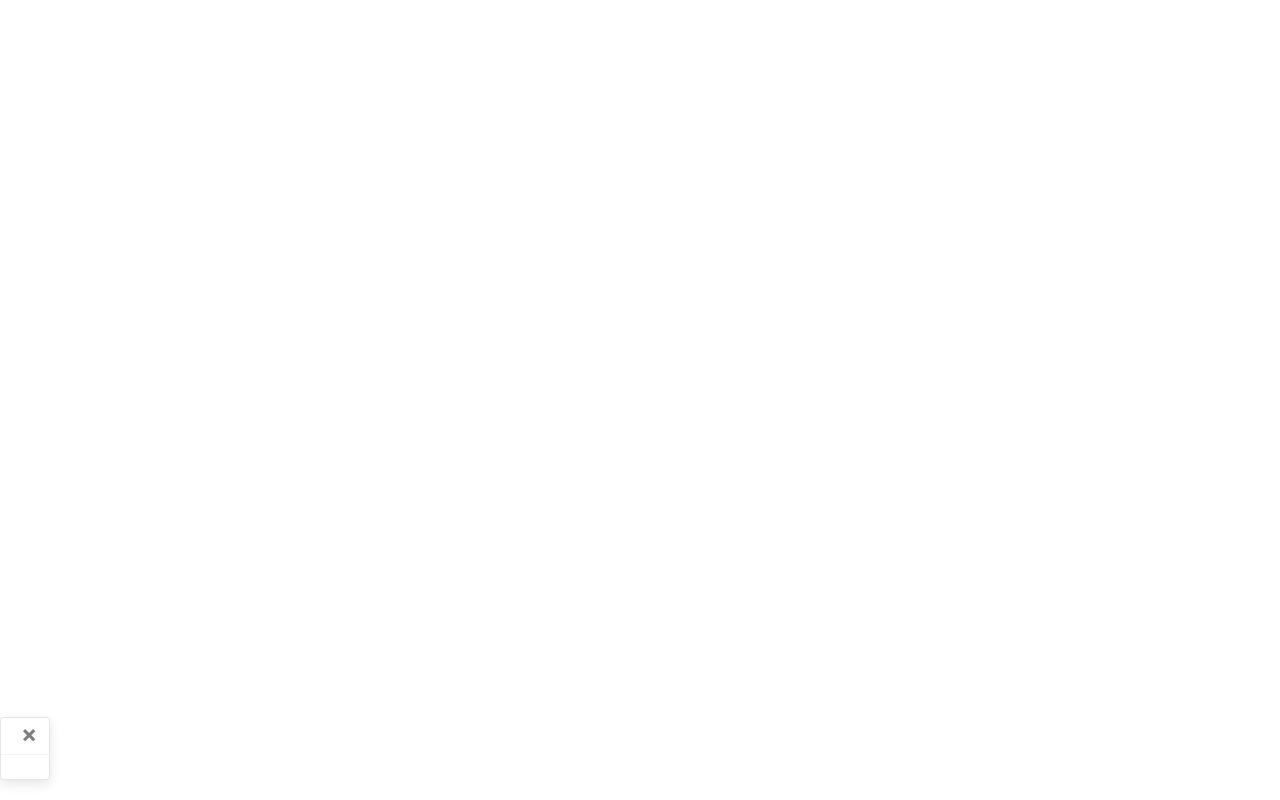
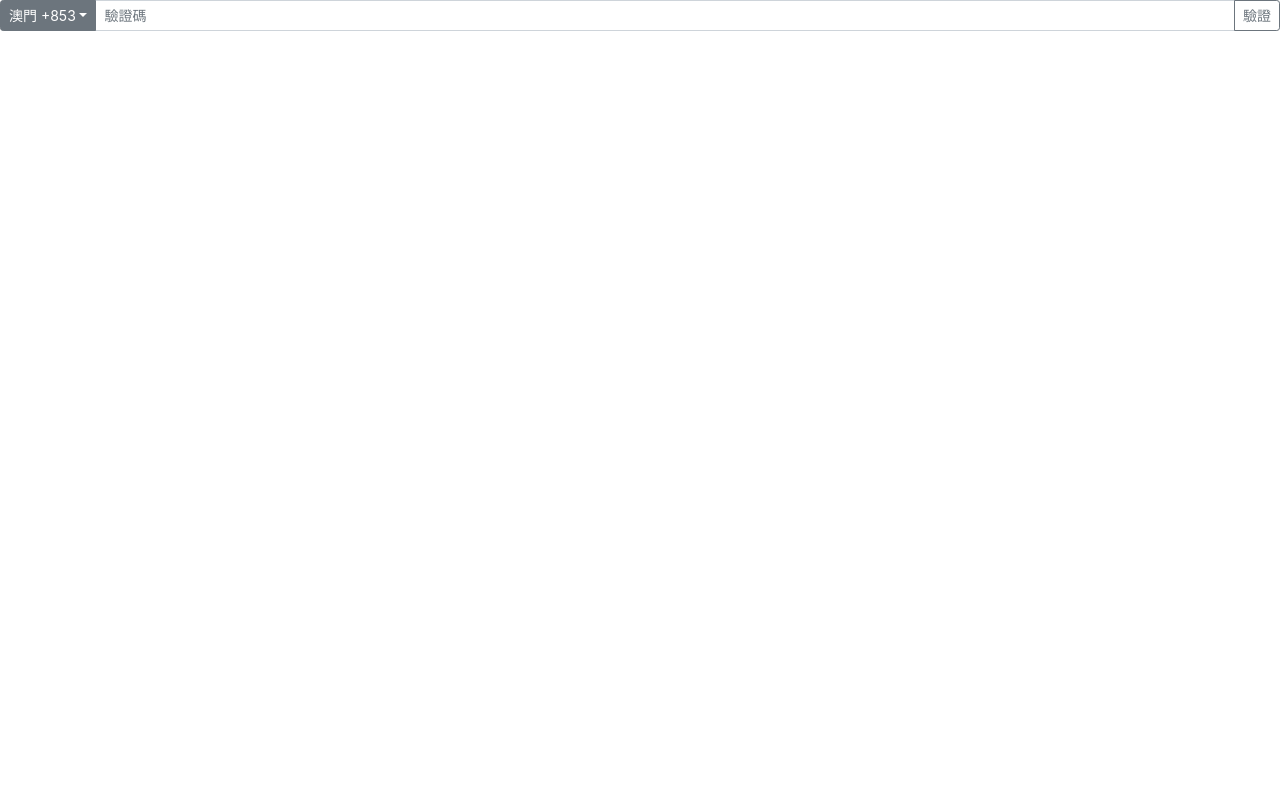
Before and after one commit to pkkwilliam/online-shopping-cargo-parent, a React (Create React App) app: page / in a window 1280 px wide. Built offline with nearby package versions, Linux system fonts and the light colour scheme.

Commit message:
finished parent

```diff
--- a/src/App.js
+++ b/src/App.js
@@ -9,11 +9,21 @@ import { GET_USER_PROFILE } from "./lib/service";
 import { Provider } from "./context/provider";
 
 export default class App extends ApplicationComponent {
+  state = { show: true };
+
   render() {
     return (
       <Provider>
-        <CMToast />
+        <SmsAuth mock />
+        <CMToast show={this.state.show} onClose={this.onCloseToast} />
       </Provider>
     );
   }
+
+  onCloseToast = () => {
+    console.log("onclose");
+    this.setState({
+      show: false,
+    });
+  };
 }
--- a/src/lib/cmToast.js
+++ b/src/lib/cmToast.js
@@ -1,9 +1,9 @@
-import React, { useState } from "react";
+import React, { Component } from "react";
 import Toast from "react-bootstrap/esm/Toast";
 
-export default function CMToast(props) {
-  const [show, setShow] = useState(true);
-  const { body, delay, header, style } = props;
+export default class CMToast extends Component {
+  render() {
+    const { body, delay, header, onClose, show, style } = this.props;
     return (
       <div
         style={{
@@ -12,7 +12,12 @@ export default function CMToast(props) {
           ...style,
         }}
       >
-      <Toast show={show} delay={delay ? delay : 6000}>
+        <Toast
+          autohide
+          onClose={onClose}
+          show={show}
+          delay={delay ? delay : 500}
+        >
           <Toast.Header>
             <strong className="mr-auto">{header}</strong>
           </Toast.Header>
@@ -21,3 +26,4 @@ export default function CMToast(props) {
       </div>
     );
   }
+}
--- a/src/lib/smsAuth/smsAuth.js
+++ b/src/lib/smsAuth/smsAuth.js
@@ -17,9 +17,18 @@ export default class SmsAuth extends ApplicationComponent {
   state = {
     codeSent: false,
     countrySelected: COUNTRY_CODE_LIST[0],
-    smsNumber: "",
+    smsNumber: "63530392",
     oneTimePassword: "",
   };
+
+  componentDidMount() {
+    const { mock } = this.props;
+    if (mock) {
+      this.setState({
+        codeSent: true,
+      });
+    }
+  }
 
   render() {
     const { codeSent, countrySelected } = this.state;
```
Also changed, not shown: 2 other files (tests, documents, lock files or other folders). Lines whose indentation alone changed are shown as unchanged.
